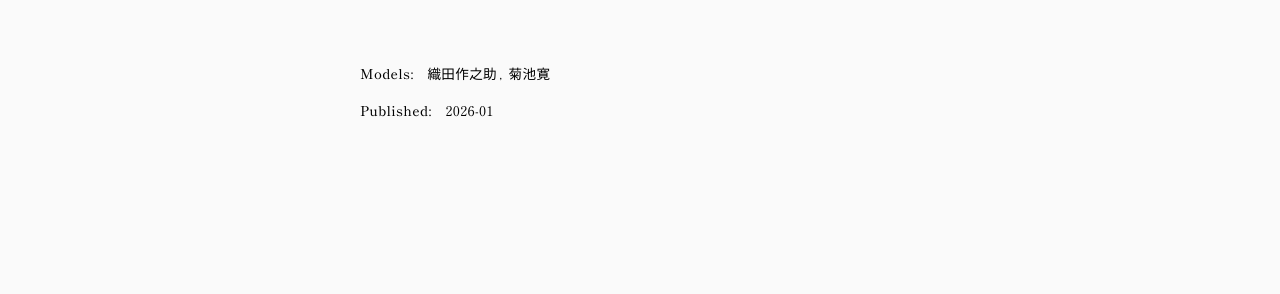
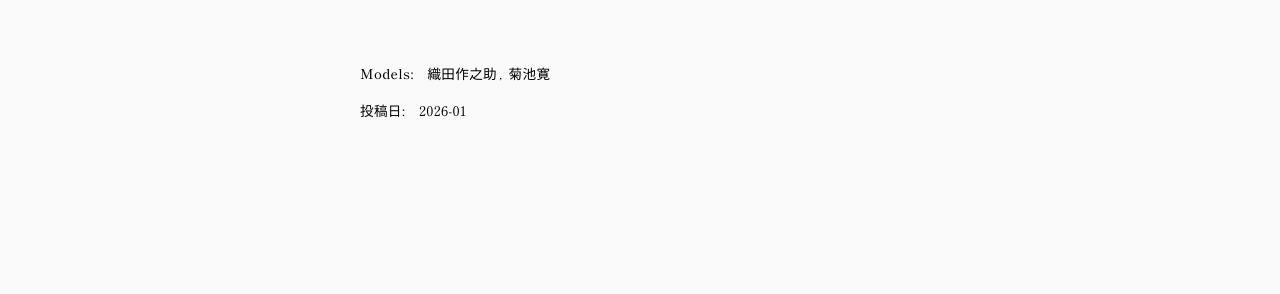
Before and after one commit to champlasonic/logs4me, a Jekyll site: the page built from index.md, in a window 1280 px wide. Shown: the part 374-668 px from the top of the page. Built offline with Jekyll 4.4.1, drawn with Linux system fonts in a browser that asks for light colours; some web fonts are replaced.

Commit message:
Change 'Published' label to Japanese on all pages
- Change 'Published:' to '投稿日:' on top page
- Change 'Published:' to '投稿日:' on article pages

Co-Authored-By: Claude Sonnet 4.5 <noreply@anthropic.com>

```diff
--- a/_layouts/post.html
+++ b/_layouts/post.html
@@ -36,7 +36,7 @@ layout: default
     {% endif %}
 
     <div class="footer-tag-section">
-      <strong>Published:</strong>
+      <strong>投稿日:</strong>
       {% assign year = page.date | date: "%Y" %}
       {% assign month = page.date | date: "%m" %}
       <a href="{{ site.baseurl }}/archive/{{ year }}/{{ month }}/" class="footer-tag-link">{{ year }}-{{ month }}</a>
--- a/index.md
+++ b/index.md
@@ -42,7 +42,7 @@ title: home
   </div>
 
   <div class="footer-tag-section">
-    <strong>Published:</strong>
+    <strong>投稿日:</strong>
     {% assign postsByYearMonth = site.posts | group_by_exp: "post", "post.date | date: '%Y-%m'" %}
     {% for year_month in postsByYearMonth %}
       {% assign date_parts = year_month.name | split: "-" %}
```
